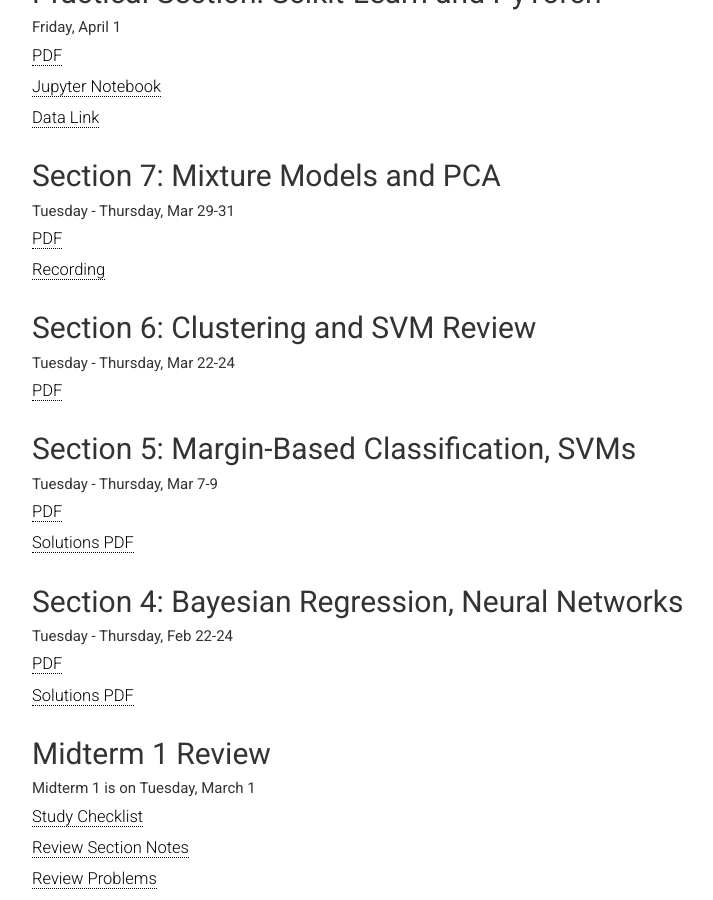
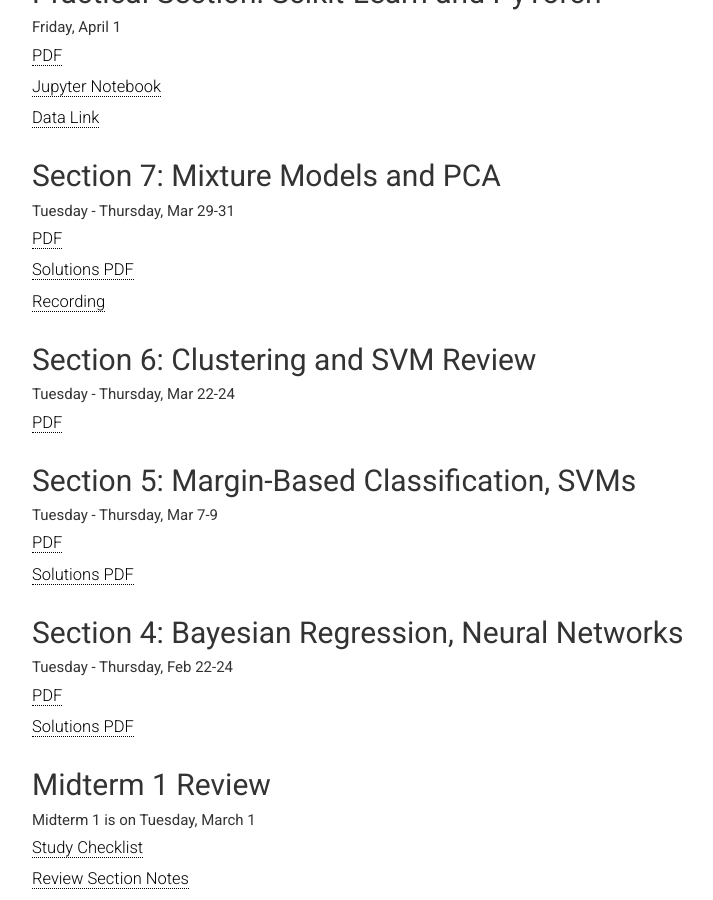
Before and after one commit to harvard-ml-courses/cs181-web, a Jekyll site: the page built from sections.html, in a window 1280 px wide and 900 px high, scrolled down 651 px. Shown: the whole window, without its empty margins (158-871 px from the left). Built offline with Jekyll 4.4.1, drawn with Linux system fonts in a browser that asks for light colours.

Commit message:
Updated section 7 + added solutions

```diff
--- a/sections.html
+++ b/sections.html
@@ -51,6 +51,7 @@
         <p class="head-subtitle">Tuesday - Thursday, Mar 29-31</p>
         <ul class="lists">
             <li><a href="sections/sec07-mixture-pca/cs181-section7.pdf" target="_blank">PDF</a></li>
+            <li><a href="sections/sec07-mixture-pca/cs181-section7-soln.pdf" target="_blank">Solutions PDF</a></li>
             <li><a href="https://harvard.zoom.us/rec/play/xgSqPjcWvew_Ur4Hla466i3bNrQ_adXhXb43mB7sYSuhkEA1Lq2wKKSjnr9NsUfuE8Z_PowdcY8R5cIE.jg83x8_obGSD5tH7" target="_blank">Recording</a></li>
         </ul>
 
```
Also changed, not shown: 2 other files.
